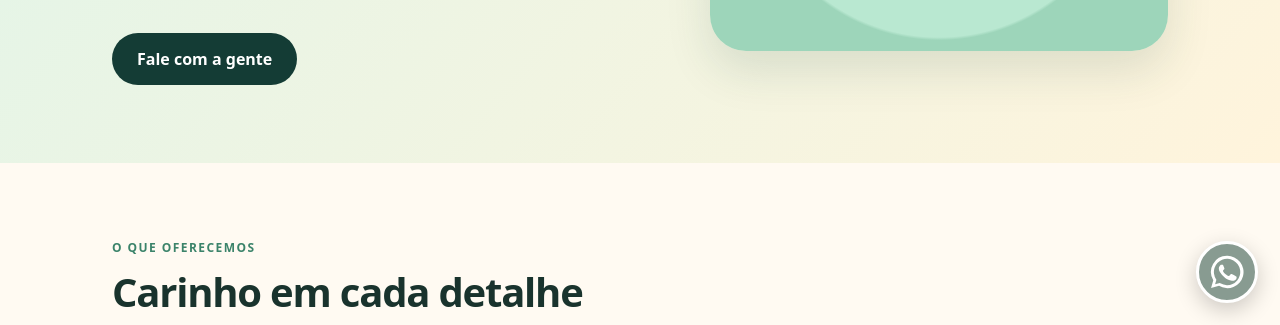
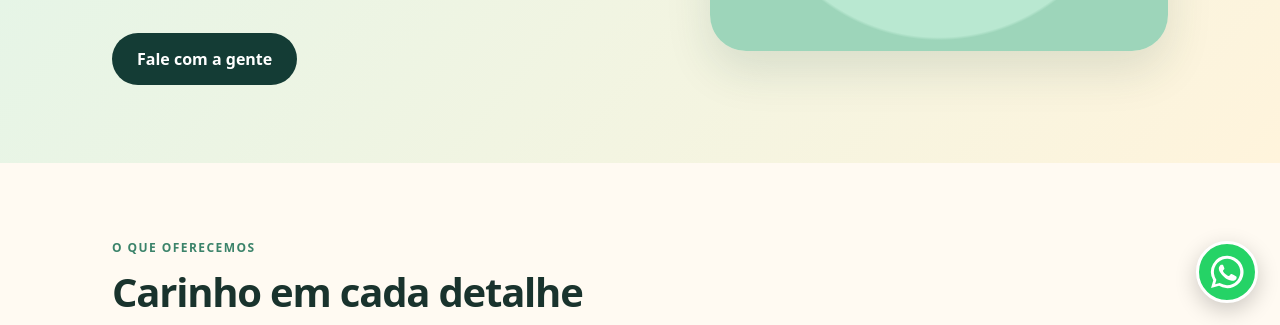
Before and after one commit to jeanviana01/PetShop-Site, a plain HTML site: page index.html in a window 1280 px wide. Shown: the part 475-800 px from the top of the page. Drawn offline with Linux system fonts and the light colour scheme.

Commit message:
Ativar WhatsApp com código do Brasil e DDD 55

```diff
--- a/index.html
+++ b/index.html
@@ -10,7 +10,7 @@
 <footer>© <span id="year"></span> Pet Shop · Feito com carinho 🐾</footer>
 <a class="wa disabled" id="wa-float" href="#contato" aria-label="WhatsApp em configuração" title="WhatsApp em configuração"><svg viewBox="0 0 32 32" aria-hidden="true"><path d="M16 .8A15.1 15.1 0 0 0 3.1 23.7L1 31l7.5-2a15.2 15.2 0 1 0 7.5-28.2zm0 27.6a12.4 12.4 0 0 1-6.3-1.7l-.5-.3-4.4 1.2 1.2-4.3-.3-.5A12.4 12.4 0 1 1 16 28.4zm6.8-9.3c-.4-.2-2.2-1.1-2.5-1.2-.4-.1-.6-.2-.9.2-.2.4-1 1.2-1.2 1.5-.2.2-.4.3-.8.1-.4-.2-1.6-.6-3-1.9-1.1-1-1.9-2.2-2.1-2.6-.2-.4 0-.6.2-.8l.6-.7.4-.6c.1-.2 0-.5 0-.7l-1.1-2.7c-.3-.7-.6-.6-.9-.6h-.7c-.3 0-.7.1-1.1.5-.4.4-1.4 1.4-1.4 3.3s1.5 3.7 1.7 4c.2.3 3 4.6 7.3 6.3 1 .4 1.8.6 2.4.8 1 .3 1.9.2 2.6.2.8-.1 2.2-.9 2.5-1.8.3-.9.3-1.7.2-1.8-.1-.2-.3-.3-.7-.5z"/></svg></a>
 <script>
-const WHATSAPP_NUMBER=''; // Preencher com 55 + DDD + número, somente dígitos
+const WHATSAPP_NUMBER='5555999488594'; // Preencher com 55 + DDD + número, somente dígitos
 const MESSAGE='Olá! Vim pelo site e gostaria de saber mais sobre os serviços.';
 if(/^55\d{10,11}$/.test(WHATSAPP_NUMBER)){const url='https://wa.me/'+WHATSAPP_NUMBER+'?text='+encodeURIComponent(MESSAGE);const float=document.getElementById('wa-float');float.href=url;float.classList.remove('disabled');float.setAttribute('aria-label','Conversar pelo WhatsApp');float.title='Conversar pelo WhatsApp';const btn=document.getElementById('contact-btn');btn.href=url;btn.textContent='Conversar no WhatsApp';document.querySelector('.notice').style.display='none'}
 document.getElementById('year').textContent=new Date().getFullYear();
```
